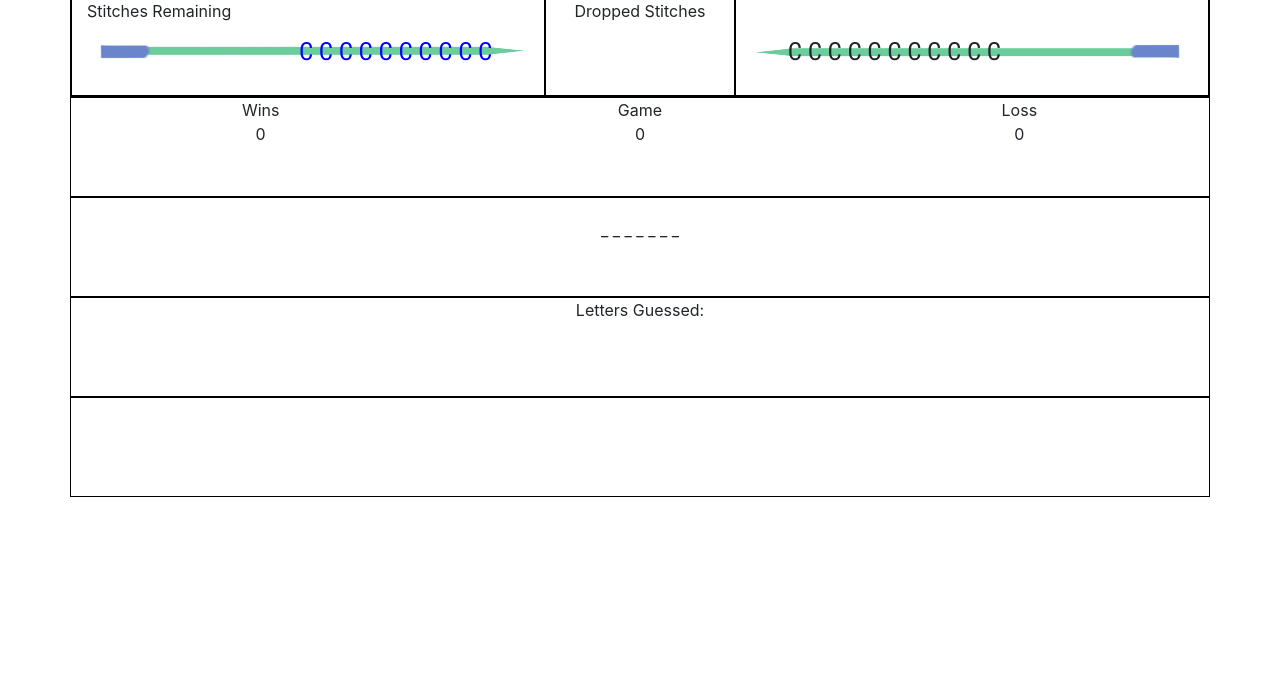
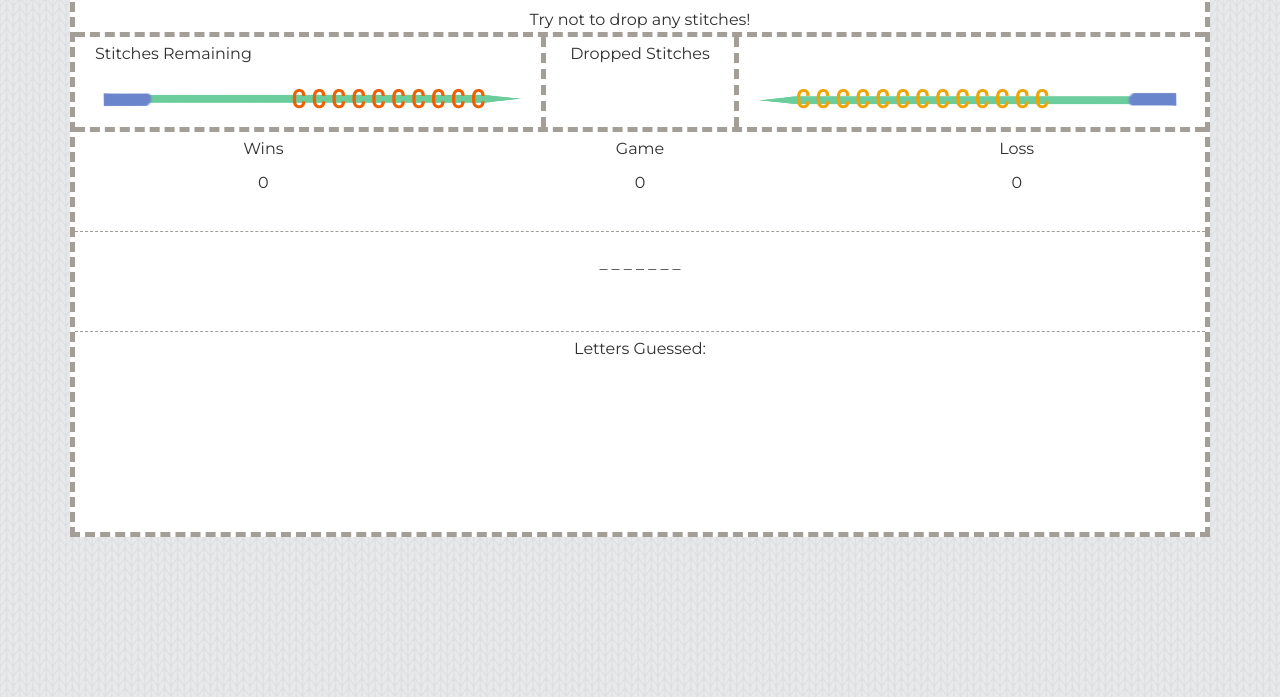
Before and after one commit to rsdesoto/word-guess-game, a plain HTML site: page index.html in a window 1280 px wide. Shown: the part 103-800 px from the top of the page. Drawn offline with nearby package versions, Linux system fonts and the light colour scheme; a web font is replaced by a local one.

Commit message:
formatting added

```diff
--- a/assets/css/style.css
+++ b/assets/css/style.css
@@ -1,18 +1,22 @@
-.row {
-  border: 1px black solid;
-}
-
 p {
   text-align: center;
   margin-bottom: 0;
+  padding: 5px;
+  font-family: "Montserrat", sans-serif;
+  color: #303030;
+  font-size: 16px;
+}
+
+body {
+  background-image: url("../images/knitting250px.png");
+  background-repeat: repeat;
 }
 
 h1 {
   text-align: center;
-}
-
-#continue {
-  border: 1px solid black;
+  padding: 5px 5px 0 5px;
+  margin-top: 10px;
+  font-family: "Kumar One Outline", cursive;
 }
 
 .left-justify {
@@ -26,8 +30,9 @@ h1 {
   font-size: 25px;
   position: absolute;
   right: 11%;
-  top: 34px;
-  color: blue;
+  top: 39px;
+  color: #ee6103;
+  font-weight: 900;
 }
 
 #right-stitch {
@@ -37,15 +42,49 @@ h1 {
   font-size: 25px;
   position: absolute;
   left: 11%;
-  top: 34px;
+  top: 39px;
+  color: #eea403;
+  font-weight: 900;
+}
+
+#continue {
+  border: rgb(163, 158, 152) 5px dashed;
+  height: 50px;
+  padding: 10px;
+  margin: 0 25% 0 25%;
+}
+
+.top-bottom-border {
+  border-top: rgb(163, 158, 152) 5px dashed;
+  border-bottom: rgb(163, 158, 152) 5px dashed;
+}
+
+.border-right-add {
+  border-right: rgb(163, 158, 152) 5px dashed;
+}
+
+.border-left-add {
+  border-left: rgb(163, 158, 152) 5px dashed;
+}
+
+.thin-bottom-border {
+  border-bottom: rgb(163, 158, 152) 1px dashed;
+}
+
+.thick-border {
+  border: rgb(163, 158, 152) 5px dashed;
+}
+
+.border-top-add {
+  border-top: rgb(163, 158, 152) 5px dashed;
+}
+
+.border-bottom-add {
+  border-bottom: rgb(163, 158, 152) 5px dashed;
 }
 
 .col-5 {
-  border: 1px solid black;
   position: relative;
-}
-.col-2 {
-  border: 1px solid black;
 }
 
 .needle {
@@ -60,13 +99,19 @@ h1 {
 }
 
 #dropped-stitches {
-  color: red;
+  color: #a12512;
+  font-family: "Roboto Condensed", sans-serif;
+  font-weight: 900;
+  font-size: 25px;
 }
 
 #wordguess {
   padding: 20px;
 }
 
-#continue {
-  padding: 20px;
+/* a janky way to make my terrible homemade knitting needles look legit */
+.container {
+  background-color: white;
+  margin-top: 30px;
+  border: rgb(163, 158, 152) 5px dashed;
 }
--- a/index.html
+++ b/index.html
@@ -11,8 +11,14 @@
       media="screen"
       href="./assets/css/reset.css"
     />
+    <!--
+      <link
+        href="https://fonts.googleapis.com/css?family=Roboto+Condensed"
+        rel="stylesheet"
+      />
+    -->
     <link
-      href="https://fonts.googleapis.com/css?family=Roboto+Condensed"
+      href="https://fonts.googleapis.com/css?family=Montserrat|Kumar+One+Outline|Roboto+Condensed"
       rel="stylesheet"
     />
 
@@ -33,11 +39,14 @@
     <div class="container">
       <!-- title row -->
       <div class="row">
-        <div class="col"><h1>Knitting Word Guessing Game</h1></div>
+        <div class="col">
+          <h1>Knitting Word Guessing Game</h1>
+          <p>Try not to drop any stitches!</p>
+        </div>
       </div>
       <!-- visual row -->
-      <div class="row">
-        <div class="col-5">
+      <div class="row top-bottom-border">
+        <div class="col-5 border-right-add">
           <p class="left-justify">Stitches Remaining</p>
           <img
             class="needle"
@@ -50,19 +59,19 @@
           <p>Dropped Stitches</p>
           <p id="dropped-stitches"></p>
         </div>
-        <div class="col-5">
+        <div class="col-5 border-left-add">
           <p>&nbsp;</p>
           <img
             class="needle"
             src="./assets/images/rightneedle.png"
             alt="right needle"
           />
-          <p id="right-stitch">C C C C C C C C C C C</p>
+          <p id="right-stitch">C C C C C C C C C C C C C</p>
         </div>
       </div>
       <!-- game row -->
 
-      <div class="row">
+      <div class="row thin-bottom-border">
         <div class="col-sm">
           <p>Wins</p>
           <p id="windisplay"></p>
@@ -76,8 +85,7 @@
           <p id="lossdisplay"></p>
         </div>
       </div>
-      <div class="row">
-        <br /><br />
+      <div class="row thin-bottom-border">
         <div class="col-sm"><p id="wordguess">word to guess</p></div>
       </div>
       <div class="row">
@@ -86,7 +94,7 @@
           <p id="guessedletters"></p>
         </div>
       </div>
-      <div class="row">
+      <div class="row ">
         <div class="col-sm">
           <p id="roundendtext"></p>
           <p id="continue">Click me to continue!</p>
```
Also changed, not shown: assets/images/knitting250px.png (added), 3 other files.
